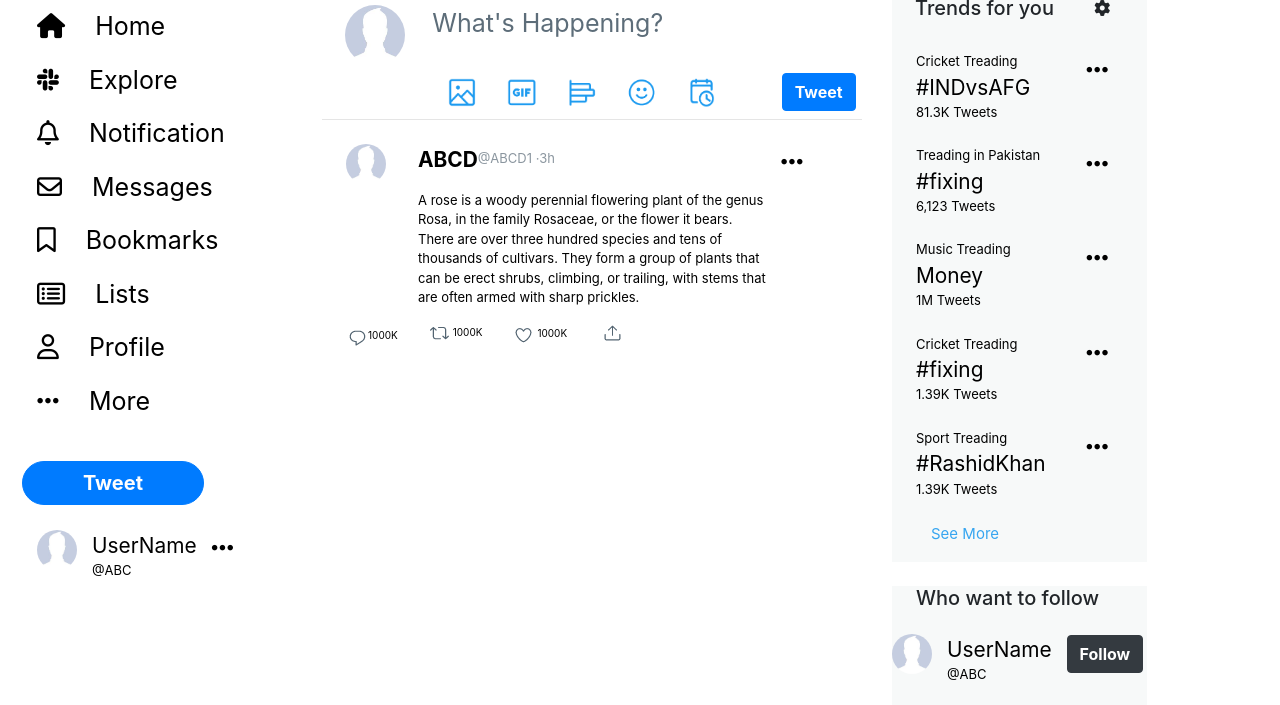
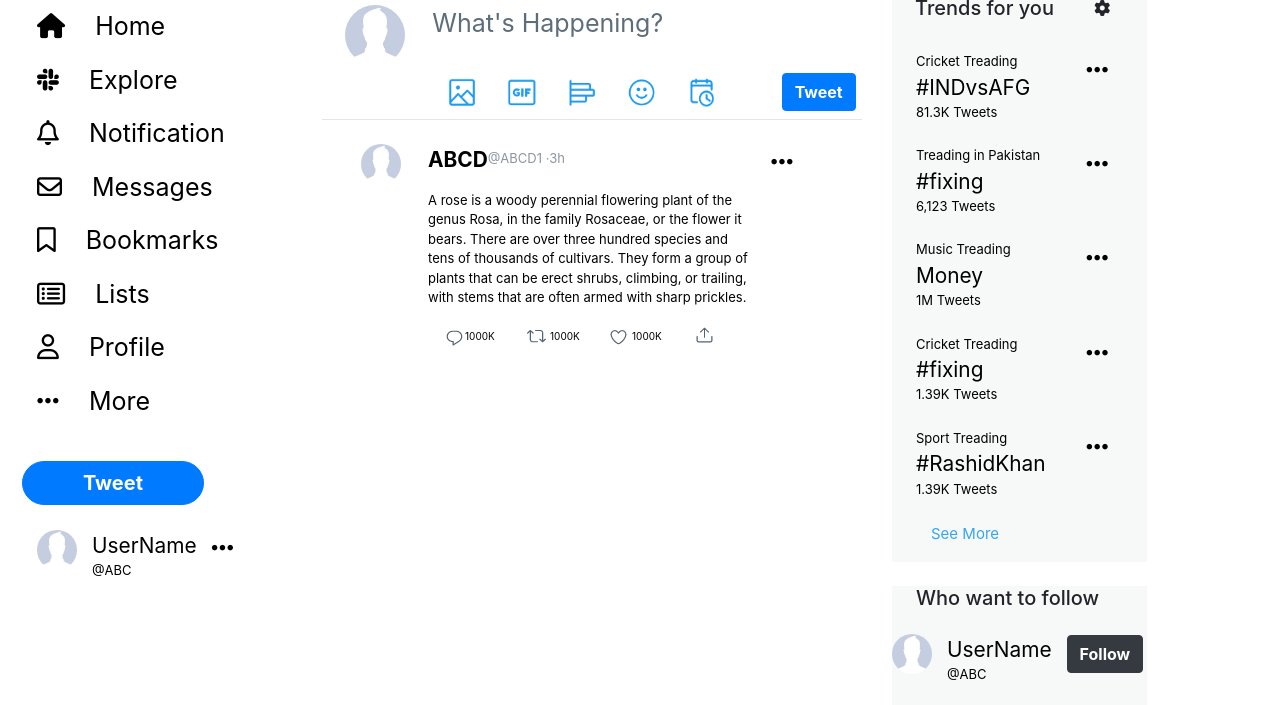
Before and after one commit to HassanSheikh25/twitter, a plain HTML site: page index.html in a window 1280 px wide. Shown: the part 58-763 px from the top of the page. Drawn offline with Linux system fonts and the light colour scheme.

Commit message:
post issue resolve

```diff
--- a/index.html
+++ b/index.html
@@ -154,8 +154,7 @@
                 </div>
                 <hr class="m-0">
                 <div class="row m-4">
-                    <a class="aset" href="#" style="flex-direction: column;">
-                        <div class="row" >
+                    <a class="aset" href="#">
                         <div class="col-2"><img class="imgset" src="tempimg.jpg" alt=""></div>
                         <div class="col-8">
                             <div class="row" style="font-size: smaller; display:flex; align-items: center;">
@@ -172,34 +171,25 @@
                                     stems
                                     that are
                                     often armed with sharp prickles.
+                                </p>
+                            </div>
+                            <div class="row">
+                                <div class="col-3 bg postIcon">
+                                    <img src="comment.png" alt="">1000K
+                                </div>
+                                <div class="col-3 bg postIcon">
+                                    <img src="retweet.png" alt="">1000K
+                                </div>
+                                <div class="col-3 bg postIcon">
+                                    <img src="love.png" alt="">1000K
 
-                                    </p>
+                                </div>
+                                <div class="col-3 bg postIcon">
+                                    <img src="share.png" alt="">
+                                </div>
                             </div>
                         </div>
                         <div class="col-2"><i class="fas fa-ellipsis-h"></i></div>
-                        </div>
-                        <div class="row">
-                            <a class="aset" href="#">
-                                <div class="col" style="font-size: 10px;">
-                                    <img src="comment.png" alt="">1000K
-                                </div>
-                            </a>
-                            <a class="aset" href="#">
-                                <div class="col" style="font-size: 10px;">
-                                    <img src="retweet.png" alt="">1000K
-                                </div>
-                            </a>
-                            <a class="aset" href="#">
-                                <div class="col" style="font-size: 10px;">
-                                    <img src="love.png" alt="">1000K
-                                </div>
-                            </a>
-                            <a class="aset" href="#">
-                                <div class="col" style="font-size: 10px;">
-                                    <img src="share.png" alt="">
-                                </div>
-                            </a>
-                        </div>
                     </a>
                 </div>
             </div>
--- a/style.css
+++ b/style.css
@@ -42,3 +42,11 @@
         display: none;
     }
 }
+.bg:hover{
+    background-color: rgb(109, 132, 150);
+}
+.postIcon{
+    font-size: 10px;
+    display: inline-flex;
+    align-items: center;
+}
```
Lines whose indentation alone changed are shown as unchanged.
